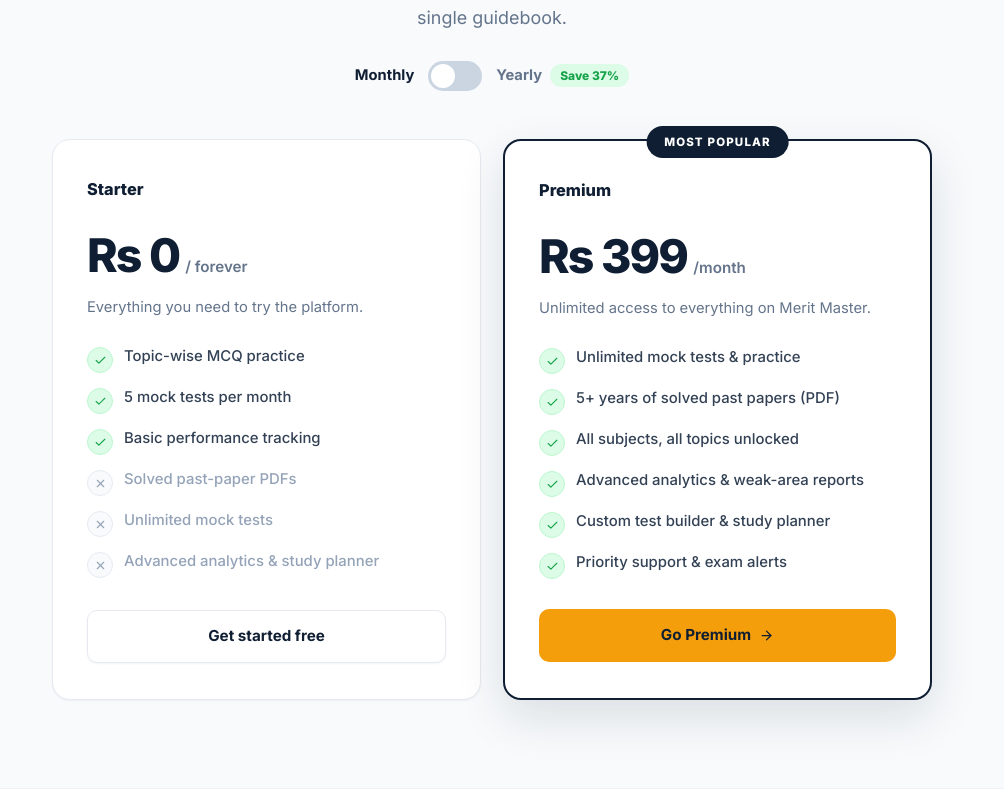
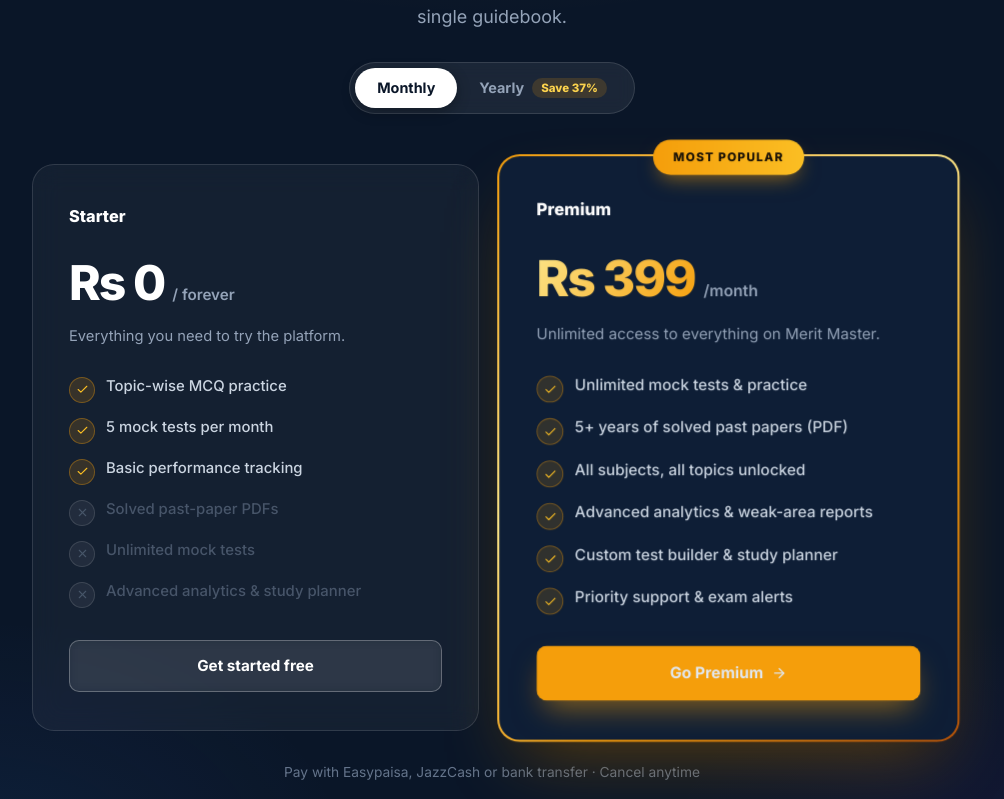
Before and after one commit to alithecoder-hue/PPSC_PRO, a Next.js app in the folder frontend/: page / in a window 1280 px wide. Shown: the part 4681-5480 px from the top of the page, without its empty margins (148-1152 px from the left). Built offline with nearby package versions, Linux system fonts and the light colour scheme; a web font is replaced by a local one.

Commit message:
Premium dark pricing: navy section, gold gradient-border pro card, segmented billing toggle

```diff
--- a/frontend/src/app/(marketing)/components/PricingSection.tsx
+++ b/frontend/src/app/(marketing)/components/PricingSection.tsx
@@ -35,19 +35,25 @@
             Start free. Upgrade when you&apos;re ready to go all in — less than
             the cost of a single guidebook.
           </p>
-          <div className="mm-toggle">
-            <span className={!yearly ? 'on' : ''}>Monthly</span>
+          <div className="mm-billing-toggle" role="tablist" aria-label="Billing period">
             <button
-              className="mm-switch"
-              data-on={yearly}
-              onClick={() => setYearly(!yearly)}
-              aria-label="Toggle yearly billing"
+              type="button"
+              role="tab"
+              aria-selected={!yearly}
+              className={!yearly ? 'on' : ''}
+              onClick={() => setYearly(false)}
             >
-              <i />
+              Monthly
             </button>
-            <span className={yearly ? 'on' : ''}>
-              Yearly<span className="mm-save">Save 37%</span>
-            </span>
+            <button
+              type="button"
+              role="tab"
+              aria-selected={yearly}
+              className={yearly ? 'on' : ''}
+              onClick={() => setYearly(true)}
+            >
+              Yearly <span className="mm-save">Save 37%</span>
+            </button>
           </div>
         </div>
 
@@ -77,7 +83,7 @@
                 </li>
               ))}
             </ul>
-            <Link href="/signup" className="mm-btn mm-btn-ghost">
+            <Link href="/signup" className="mm-btn mm-btn-ghost-dark">
               Get started free
             </Link>
           </div>
@@ -110,6 +116,9 @@
             </Link>
           </div>
         </div>
+        <p className="mm-price-note">
+          Pay with Easypaisa, JazzCash or bank transfer · Cancel anytime
+        </p>
       </div>
     </section>
   );
--- a/frontend/src/app/(marketing)/marketing.css
+++ b/frontend/src/app/(marketing)/marketing.css
@@ -1343,122 +1343,165 @@
   color: var(--mm-muted);
 }
 
-/* ---------- pricing ---------- */
+/* ---------- pricing (premium dark) ---------- */
 .mm-pricing {
-  background: var(--mm-bg-soft);
-  border-top: 1px solid var(--mm-line-soft);
-  border-bottom: 1px solid var(--mm-line-soft);
-}
-.mm-toggle {
+  background: #0a1628;
+  border-top: none;
+  border-bottom: none;
+  position: relative;
+  overflow: hidden;
+}
+.mm-pricing::before {
+  content: "";
+  position: absolute;
+  inset: 0;
+  background:
+    radial-gradient(820px 380px at 50% 0%, rgba(245, 158, 11, 0.1), transparent 65%),
+    radial-gradient(620px 420px at 10% 100%, rgba(59, 130, 246, 0.09), transparent 60%),
+    radial-gradient(620px 420px at 92% 100%, rgba(147, 51, 234, 0.07), transparent 60%);
+  pointer-events: none;
+}
+.mm-pricing .mm-container {
+  position: relative;
+  z-index: 1;
+}
+.mm-pricing .mm-eyebrow {
+  color: #fcd34d;
+  background: rgba(245, 158, 11, 0.13);
+  border-color: rgba(245, 158, 11, 0.38);
+}
+.mm-pricing .mm-h2 {
+  color: #fff;
+}
+.mm-pricing .mm-lead {
+  color: #94a3b8;
+}
+.mm-billing-toggle {
   display: inline-flex;
-  align-items: center;
-  gap: 14px;
-  margin: 28px 0 8px;
-  font-size: 0.92rem;
+  margin: 30px 0 6px;
+  padding: 5px;
+  border-radius: 999px;
+  background: rgba(255, 255, 255, 0.07);
+  border: 1px solid rgba(255, 255, 255, 0.12);
+  -webkit-backdrop-filter: blur(8px);
+  backdrop-filter: blur(8px);
+}
+.mm-billing-toggle button {
+  border: none;
+  background: transparent;
+  cursor: pointer;
+  color: #94a3b8;
+  font-size: 0.9rem;
   font-weight: 700;
-  color: var(--mm-muted);
-}
-.mm-toggle .on {
-  color: var(--mm-ink);
-}
-.mm-switch {
-  width: 54px;
-  height: 30px;
+  font-family: inherit;
+  padding: 10px 22px;
   border-radius: 999px;
-  background: #cbd5e1;
-  border: none;
-  cursor: pointer;
-  position: relative;
-  transition: background 0.2s ease;
-  padding: 0;
-}
-.mm-switch[data-on="true"] {
-  background: var(--mm-ink);
-}
-.mm-switch i {
-  position: absolute;
-  top: 3px;
-  left: 3px;
-  width: 24px;
-  height: 24px;
-  border-radius: 50%;
+  display: inline-flex;
+  align-items: center;
+  gap: 8px;
+  transition: background 0.2s ease, color 0.2s ease, box-shadow 0.2s ease;
+}
+.mm-billing-toggle button.on {
   background: #fff;
-  transition: left 0.2s ease;
-  font-style: normal;
-}
-.mm-switch[data-on="true"] i {
-  left: 27px;
+  color: #0a1628;
+  box-shadow: 0 4px 14px rgba(0, 0, 0, 0.3);
 }
 .mm-save {
-  font-size: 0.75rem;
-  font-weight: 800;
-  color: var(--mm-success);
-  background: var(--mm-success-soft);
-  padding: 4px 10px;
+  font-size: 0.72rem;
+  font-weight: 800;
+  padding: 3px 9px;
   border-radius: 999px;
-  margin-left: 8px;
+  color: #fcd34d;
+  background: rgba(245, 158, 11, 0.16);
+}
+.mm-billing-toggle button.on .mm-save {
+  color: #0a1628;
+  background: #fbbf24;
 }
 .mm-price-grid {
   display: grid;
   grid-template-columns: 1fr 1fr;
-  gap: 22px;
-  max-width: 880px;
-  margin: 40px auto 0;
+  gap: 26px;
+  max-width: 920px;
+  margin: 44px auto 0;
   align-items: stretch;
 }
 .mm-price-card {
-  background: #fff;
-  border: 1px solid var(--mm-line);
-  border-radius: 18px;
-  padding: 36px 34px;
-  box-shadow: var(--mm-shadow-sm);
+  background: rgba(255, 255, 255, 0.045);
+  border: 1px solid rgba(255, 255, 255, 0.12);
+  -webkit-backdrop-filter: blur(14px);
+  backdrop-filter: blur(14px);
+  border-radius: 22px;
+  padding: 38px 36px;
   display: flex;
   flex-direction: column;
   position: relative;
+  color: #e2e8f0;
+  transition: transform 0.22s ease, box-shadow 0.22s ease;
+}
+.mm-price-card:hover {
+  transform: translateY(-4px);
 }
 .mm-price-card.pro {
-  border: 2px solid var(--mm-ink);
-  box-shadow: var(--mm-shadow-lg);
+  background:
+    linear-gradient(#0e1e36, #0e1e36) padding-box,
+    linear-gradient(140deg, #f59e0b, #fde68a 38%, #f59e0b 68%, #b45309) border-box;
+  border: 2px solid transparent;
+  box-shadow: 0 30px 70px -20px rgba(245, 158, 11, 0.35), 0 24px 50px -20px rgba(0, 0, 0, 0.55);
+  transform: scale(1.035);
+}
+.mm-price-card.pro:hover {
+  transform: scale(1.035) translateY(-4px);
+  box-shadow: 0 36px 80px -20px rgba(245, 158, 11, 0.45), 0 24px 50px -20px rgba(0, 0, 0, 0.55);
 }
 .mm-pop {
   position: absolute;
-  top: -15px;
+  top: -16px;
   left: 50%;
   transform: translateX(-50%);
-  background: var(--mm-ink);
-  color: #fff;
+  background: linear-gradient(90deg, #f59e0b, #fbbf24);
+  color: #1a1207;
   font-size: 0.72rem;
   font-weight: 800;
   letter-spacing: 0.1em;
   text-transform: uppercase;
-  padding: 7px 18px;
+  padding: 8px 20px;
   border-radius: 999px;
   white-space: nowrap;
+  box-shadow: 0 8px 20px -6px rgba(245, 158, 11, 0.6);
 }
 .mm-tier {
   font-size: 1.02rem;
   font-weight: 800;
   margin: 0 0 6px;
+  color: #fff;
 }
 .mm-price {
   display: flex;
   align-items: baseline;
-  gap: 6px;
+  gap: 8px;
   margin: 10px 0 4px;
 }
 .mm-price b {
-  font-size: 2.9rem;
+  font-size: 3rem;
   font-weight: 800;
   letter-spacing: -0.04em;
+  color: #fff;
+}
+.mm-price-card.pro .mm-price b {
+  background: linear-gradient(120deg, #fde68a, #f59e0b);
+  -webkit-background-clip: text;
+  background-clip: text;
+  -webkit-text-fill-color: transparent;
 }
 .mm-price span {
-  color: var(--mm-muted);
+  color: #94a3b8;
   font-weight: 600;
   font-size: 0.95rem;
 }
 .mm-price-desc {
   font-size: 0.92rem;
-  color: var(--mm-muted);
+  color: #94a3b8;
   margin: 0 0 26px;
 }
 .mm-feats {
@@ -1475,24 +1518,32 @@
   gap: 11px;
   align-items: flex-start;
   font-size: 0.93rem;
-  color: var(--mm-ink-2);
+  color: #cbd5e1;
   font-weight: 500;
 }
 .mm-feats li.no {
-  color: var(--mm-faint);
+  color: #475569;
 }
 .mm-feats .mm-check {
-  background: var(--mm-success-soft);
-  border-color: #bbf7d0;
-  color: var(--mm-success);
+  width: 26px;
+  height: 26px;
+  border-radius: 50%;
+  background: rgba(245, 158, 11, 0.15);
+  border: 1px solid rgba(245, 158, 11, 0.35);
+  color: #fbbf24;
+  display: flex;
+  align-items: center;
+  justify-content: center;
+  flex-shrink: 0;
+  margin-top: 2px;
 }
 .mm-feats .mm-x {
   width: 26px;
   height: 26px;
   border-radius: 50%;
-  background: var(--mm-bg-soft);
-  border: 1px solid var(--mm-line);
-  color: var(--mm-faint);
+  background: rgba(255, 255, 255, 0.06);
+  border: 1px solid rgba(255, 255, 255, 0.12);
+  color: #475569;
   display: flex;
   align-items: center;
   justify-content: center;
@@ -1501,6 +1552,29 @@
 }
 .mm-price-card .mm-btn {
   width: 100%;
+  justify-content: center;
+  margin-top: auto;
+}
+.mm-price-card.pro .mm-btn-accent {
+  box-shadow: 0 14px 30px -8px rgba(245, 158, 11, 0.55);
+}
+.mm-price-card.pro .mm-btn-accent:hover {
+  box-shadow: 0 18px 38px -8px rgba(245, 158, 11, 0.7);
+  transform: translateY(-2px);
+}
+.mm-price-note {
+  text-align: center;
+  color: #64748b;
+  font-size: 0.86rem;
+  margin: 30px 0 0;
+}
+@media (max-width: 680px) {
+  .mm-price-card.pro {
+    transform: none;
+  }
+  .mm-price-card.pro:hover {
+    transform: translateY(-4px);
+  }
 }
 
 /* ---------- faq ---------- */
```
Also changed, not shown: 1 other file (tests, documents, lock files or other folders).
